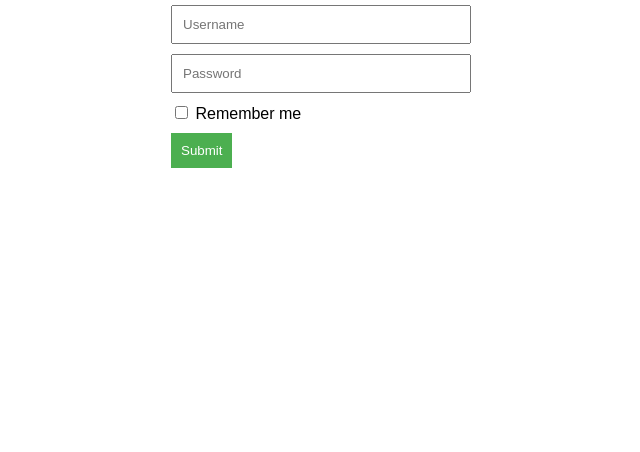
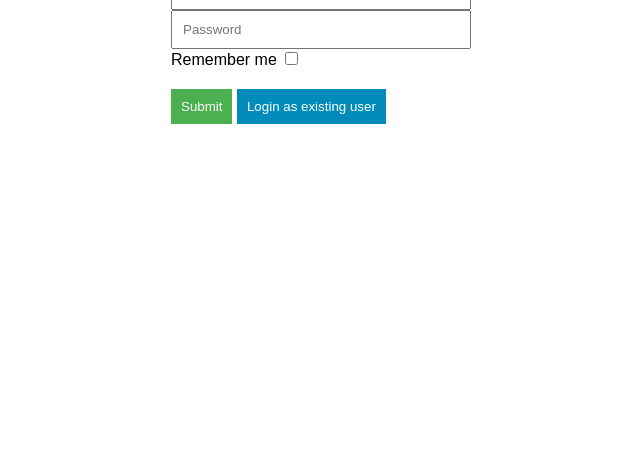
Before and after one commit to acciojob/remember-me-login-form-KartiKBriteinno, a website: page main.html in a window 1280 px wide. Shown: the part 348-800 px from the top of the page, without its empty margins (319-959 px from the left). Drawn offline with Linux system fonts and the light colour scheme.

Commit message:
created a submission

```diff
--- a/main.html
+++ b/main.html
@@ -1,28 +1,29 @@
 <!DOCTYPE html>
+
 <html>
+
 <head>
-    <title>Login Form</title>
-    <link rel="stylesheet" href="styles.css">
+	<link rel="stylesheet" href="styles.css">
 </head>
+
 <body>
-    <h1>Login Form</h1>
-    <form id="loginForm">
-        <div>
-            <input type="text" id="username" placeholder="Username">
-        </div>
-        <div>
-            <input type="password" id="password" placeholder="Password">
-        </div>
-        <div>
-            <input type="checkbox" id="checkbox">
+	<!-- the entire body must be written by student -->
+	 <form >
+        <input type="text" placeholder="Username" id="username">
+        <input type="password" placeholder="Password" id="password">
+          <div>
             <label for="checkbox">Remember me</label>
-        </div>
-        <div>
-            <input type="submit" id="submit" value="Submit">
-        </div>
+            <input type="checkbox" name="checkbox" id="checkbox" >
+          </div>
+          <div>
+            <input type="submit" value="Submit" id="submit">
+            <button id="existing">Login as existing user</button>
+          </div>
+
     </form>
-    <button id="existing" style="display: none;">Login as existing user</button>
+    <script type="text/javascript" src="./script.js">
+</script>
 
-    <script src="script.js"></script>
 </body>
+
 </html>
```
